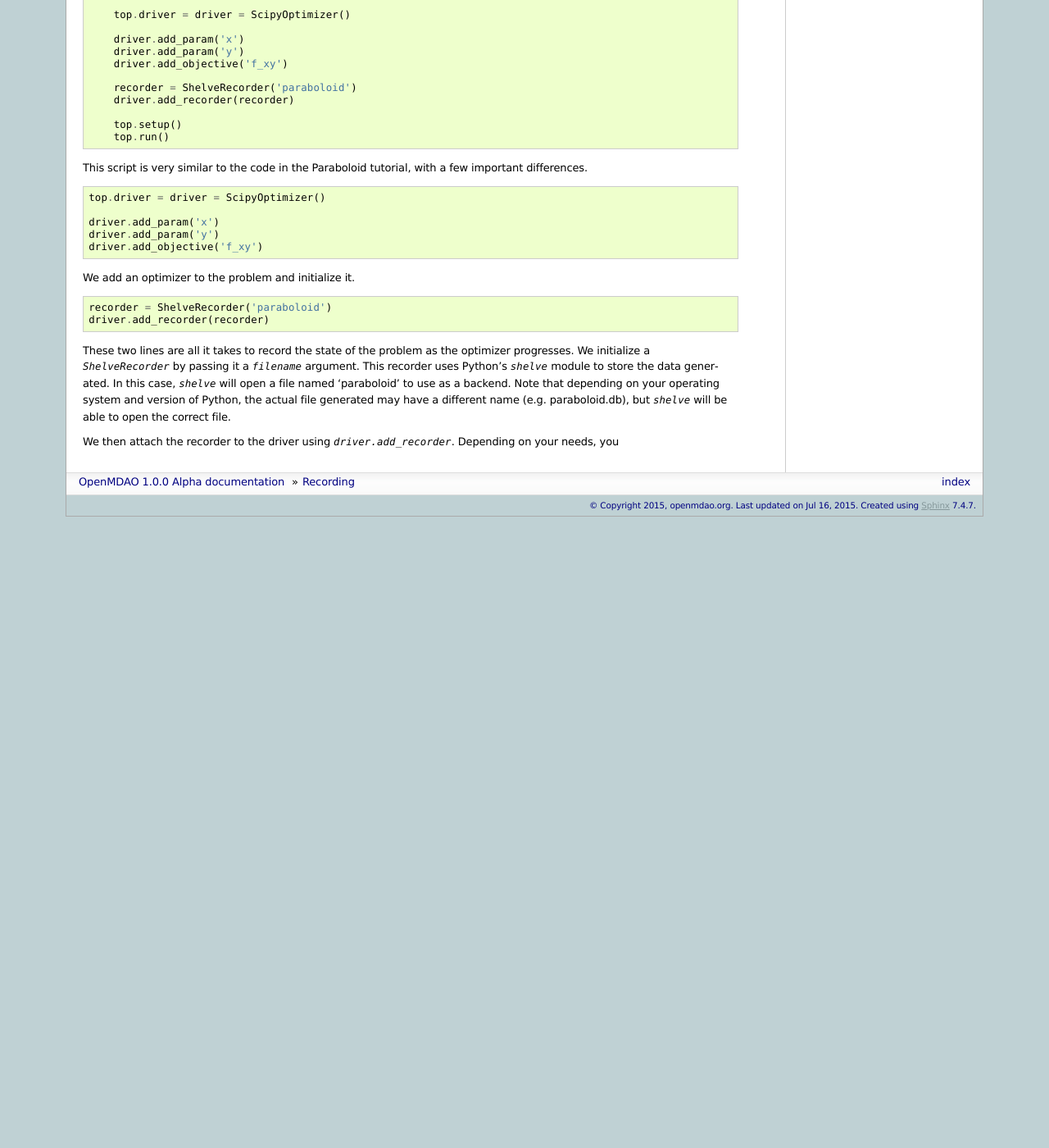
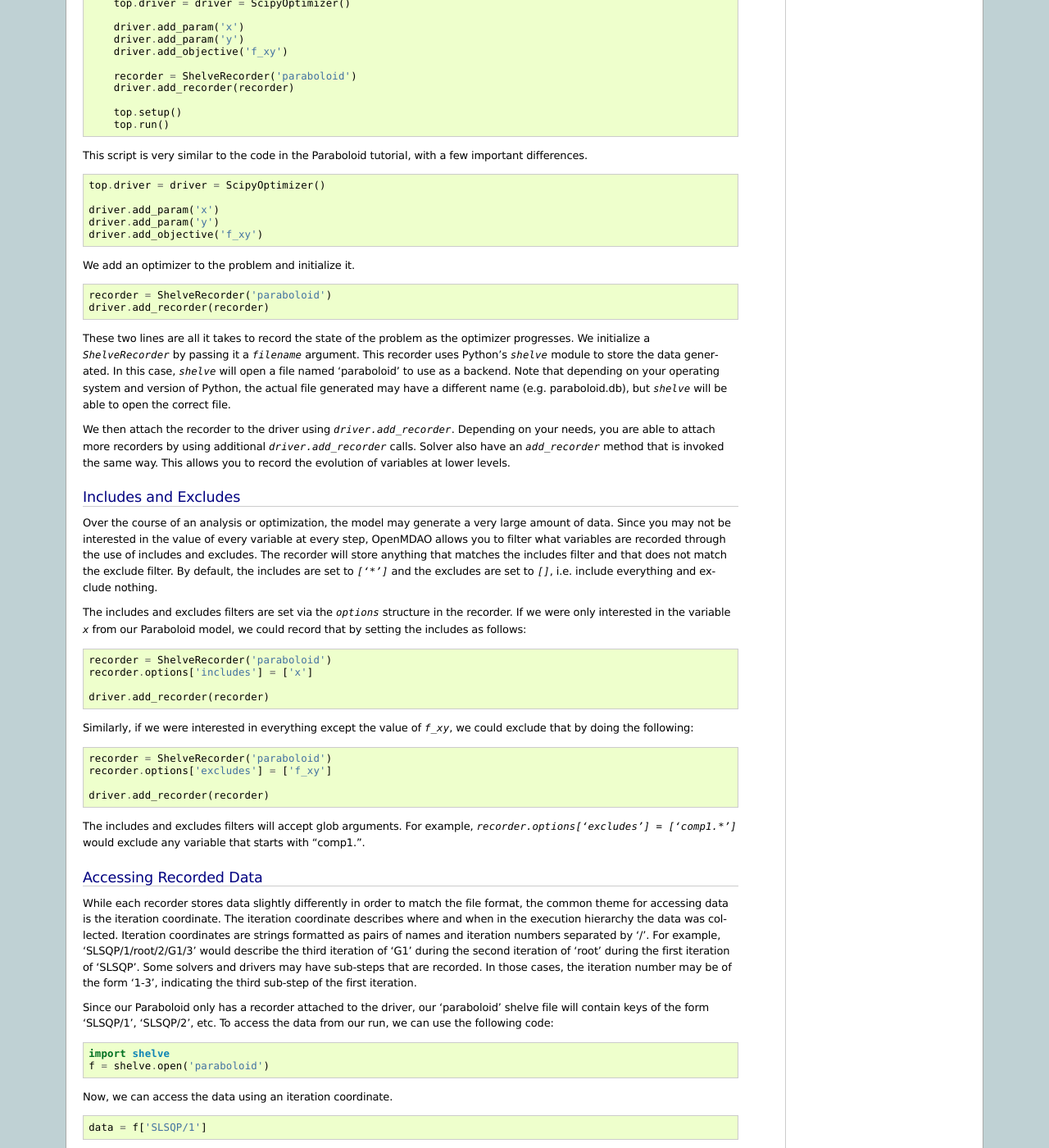
Before and after one commit to OpenMDAO/OpenMDAO1, a Sphinx documentation site: the page built from openmdao/docs/usr-guide/recording.rst, in a window 1280 px wide and 1400 px high, scrolled down 889 px. Shown: the whole window at 82% size. Built offline with Sphinx 7.4.7, drawn with Linux system fonts in a browser that asks for light colours; pages that are not in the unit, such as notebooks, are missing from menus; before the commit the page ends 1519 px from its top, so only the background shows below that; some of the changed text lies outside the part shown.

Commit message:
Recording tutorial

```diff
--- a/openmdao/docs/usr-guide/recording.rst
+++ b/openmdao/docs/usr-guide/recording.rst
@@ -56,10 +56,9 @@ save the data generated for future use. Consider the code below:
 
         root = top.root = Group()
 
-        paraboloid = root.add('p', Paraboloid(), promotes=['*'])
-
         root.add('p1', ParamComp('x', 3.0), promotes=['*'])
         root.add('p2', ParamComp('y', -4.0), promotes=['*'])
+        paraboloid = root.add('p', Paraboloid(), promotes=['*'])
 
         top.driver = driver = ScipyOptimizer()
 
@@ -99,4 +98,93 @@ of Python, the actual file generated may have a different name (e.g.
 paraboloid.db), but `shelve` will be able to open the correct file.
 
 We then attach the recorder to the driver using `driver.add_recorder`.
-Depending on your needs, you
+Depending on your needs, you are able to attach more recorders by using
+additional `driver.add_recorder` calls. Solver also have an `add_recorder`
+method that is invoked the same way. This allows you to record the evolution
+of variables at lower levels.
+
+
+Includes and Excludes
+=====================
+
+Over the course of an analysis or optimization, the model may generate a very
+large amount of data. Since you may not be interested in the value of every
+variable at every step, OpenMDAO allows you to filter what variables are
+recorded through the use of includes and excludes. The recorder will store
+anything that matches the includes filter and that does not match the exclude
+filter. By default, the includes are set to `['*']` and the excludes are set to
+`[]`, i.e. include everything and exclude nothing.
+
+The includes and excludes filters are set via the `options` structure in the
+recorder. If we were only interested in the variable `x` from our Paraboloid
+model, we could record that by setting the includes as follows:
+
+::
+
+    recorder = ShelveRecorder('paraboloid')
+    recorder.options['includes'] = ['x']
+
+    driver.add_recorder(recorder)
+
+Similarly, if we were interested in everything except the value of `f_xy`, we
+could exclude that by doing the following:
+::
+
+    recorder = ShelveRecorder('paraboloid')
+    recorder.options['excludes'] = ['f_xy']
+
+    driver.add_recorder(recorder)
+
+The includes and excludes filters will accept glob arguments. For example,
+`recorder.options['excludes'] = ['comp1.*']` would exclude any variable
+that starts with "comp1.".
+
+Accessing Recorded Data
+=======================
+
+While each recorder stores data slightly differently in order to match the
+file format, the common theme for accessing data is the iteration coordinate.
+The iteration coordinate describes where and when in the execution hierarchy
+the data was collected. Iteration coordinates are strings formatted as pairs
+of names and iteration numbers separated by '/'. For example,
+'SLSQP/1/root/2/G1/3' would describe the third iteration of 'G1' during the
+second iteration of 'root' during the first iteration of 'SLSQP'. Some solvers
+and drivers may have sub-steps that are recorded. In those cases, the
+iteration number may be of the form '1-3', indicating the third sub-step of the
+first iteration.
+
+Since our Paraboloid only has a recorder attached to the driver, our
+'paraboloid' shelve file will contain keys of the form 'SLSQP/1', 'SLSQP/2',
+etc. To access the data from our run, we can use the following code:
+
+::
+
+    import shelve
+    f = shelve.open('paraboloid')
+
+Now, we can access the data using an iteration coordinate.
+
+::
+
+    data = f['SLSQP/1']
+
+This `data` variable has three keys, 'Parameters', 'Unknowns', and 'Residuals'.
+Using any of these keys will yield a dictionary containing variable names
+mapped to values. For example,
+
+::
+
+    p = data['Parameters']
+    print(p)
+
+will print out the dictionary {'p.x': 3.0, 'p.y': -4.0}. Generally, the
+variables of interest will be contained in the 'Unknowns' key since that will
+contain the objective function values and the values controlled by the
+optimizer. For example,
+
+::
+
+    u = data['Unknowns']
+    print(u)
+
+will print out the dictionary {'f_xy': -15.0, 'x': 3.0, 'y': -4.0}.
```
